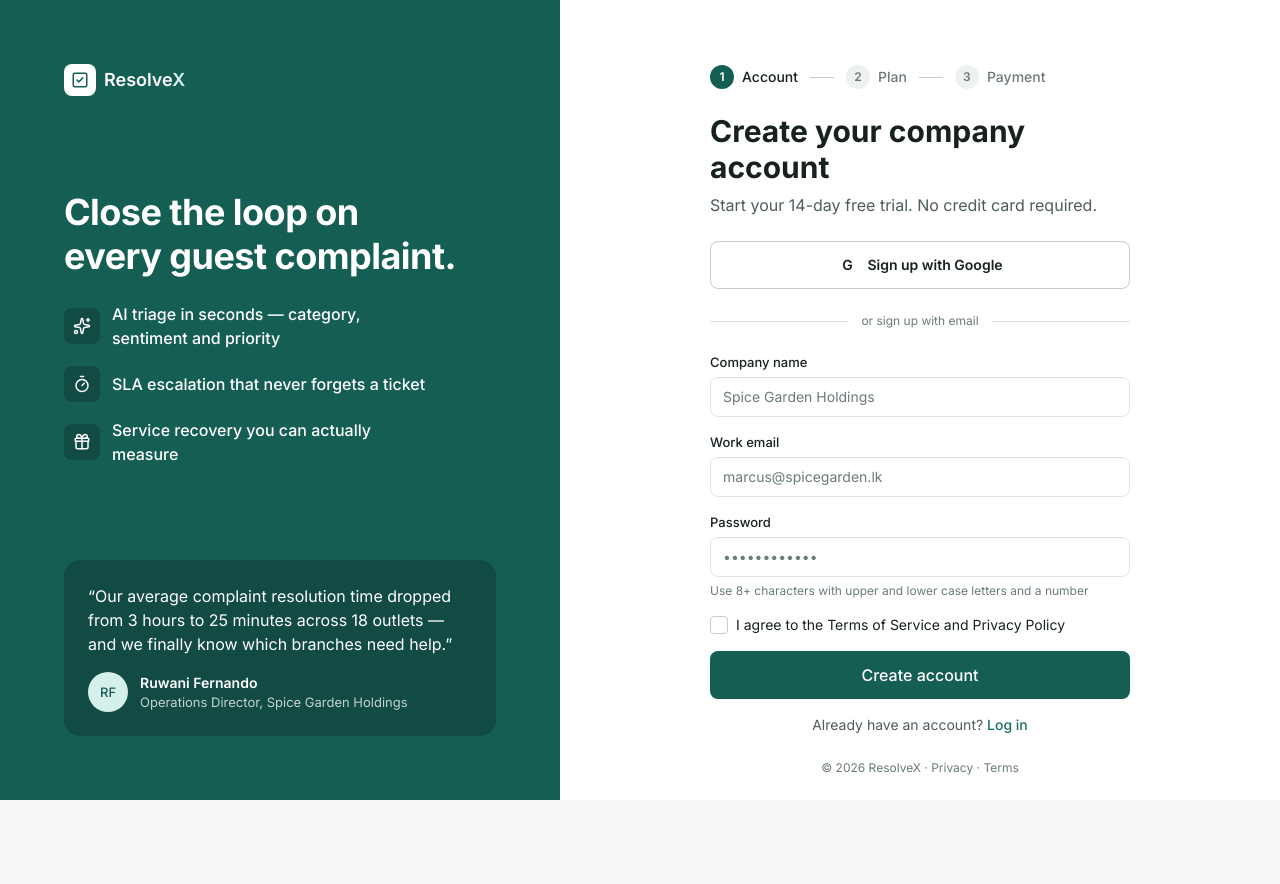
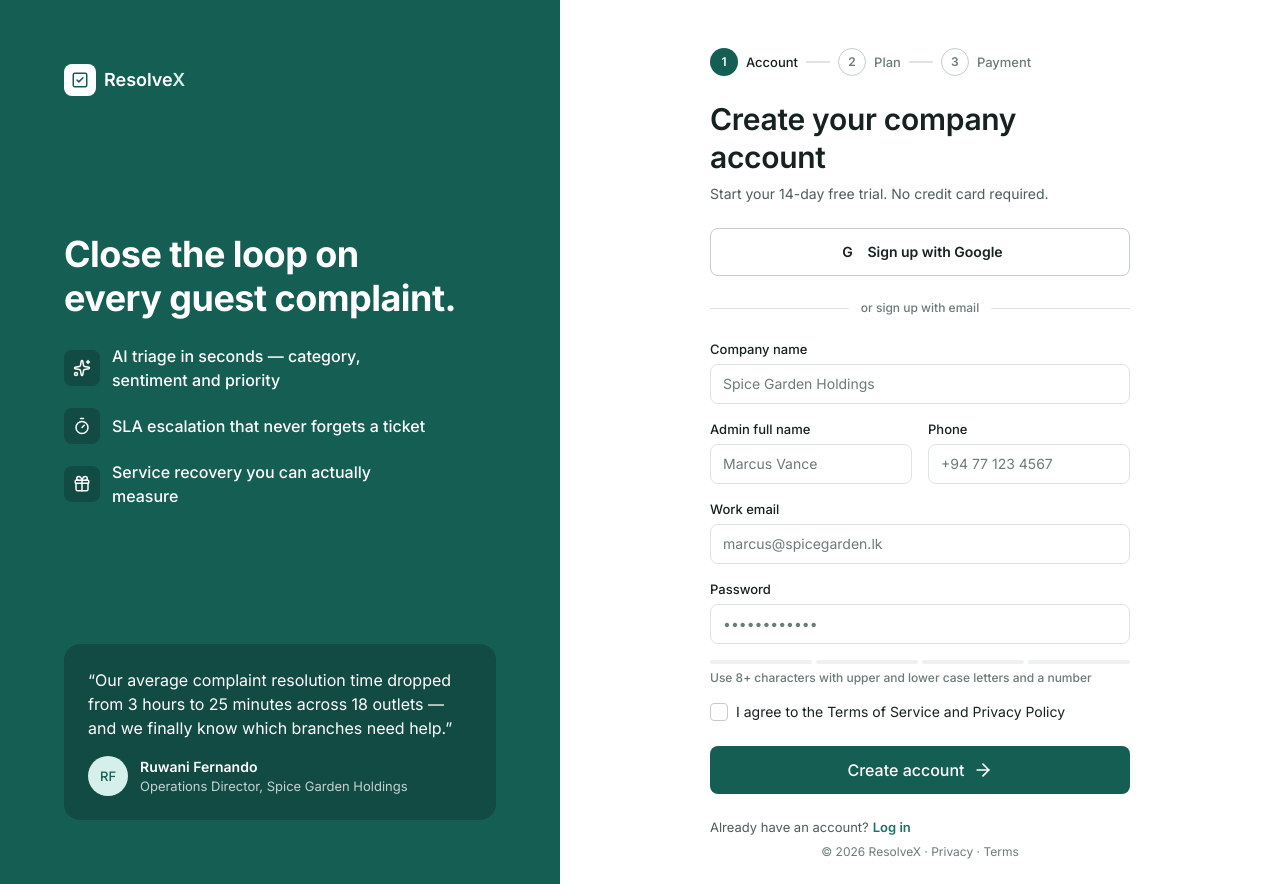
Before and after one commit to teshan200/ResolveX, a React (Vite) app in the folder frontend/admin-web/: page /register in a window 1280 px wide. Before the commit the page ends 800 px from the top, so only its background shows below. Built offline with nearby package versions, Linux system fonts and the light colour scheme.

Commit message:
Match Register and Verify Email pages to Figma

```diff
--- a/frontend/admin-web/src/components/ui/Stepper.tsx
+++ b/frontend/admin-web/src/components/ui/Stepper.tsx
@@ -1,3 +1,4 @@
+import { Check } from 'lucide-react'
 import { cn } from './cn'
 
 interface StepperProps {
@@ -15,27 +16,27 @@ export function Stepper({ steps, current }: StepperProps) {
 
         return (
           <li key={label} className="flex items-center gap-2">
+            <span className="flex items-center gap-2">
               <span
                 className={cn(
-                'flex size-6 items-center justify-center rounded-full text-xs font-semibold',
+                  'flex size-7 items-center justify-center rounded-full text-xs font-semibold',
                   done || active
                     ? 'bg-brand text-on-brand'
-                  : 'bg-muted text-content-tertiary',
+                    : 'border-[1.5px] border-line-strong bg-surface text-content-tertiary',
                 )}
               >
-              {done ? '✓' : number}
+                {done ? <Check size={14} /> : number}
               </span>
               <span
                 className={cn(
-                'text-sm font-medium',
-                active ? 'text-content' : 'text-content-tertiary',
+                  'text-[13px] leading-4.5 font-medium',
+                  done || active ? 'text-content' : 'text-content-tertiary',
                 )}
               >
                 {label}
               </span>
-            {number < steps.length && (
-              <span aria-hidden className="mx-1 h-px w-6 bg-line-strong" />
-            )}
+            </span>
+            {number < steps.length && <span aria-hidden className="h-0.5 w-6 bg-line" />}
           </li>
         )
       })}
--- /dev/null
+++ b/frontend/admin-web/src/features/registration/PasswordStrength.tsx
@@ -0,0 +1,47 @@
+import { cn } from '../../components/ui/cn'
+import type { PasswordStrength as Strength } from './schema'
+
+const levels: Record<Strength, { bars: number; bar: string; text: string; message: string }> = {
+  empty: {
+    bars: 0,
+    bar: '',
+    text: 'text-content-tertiary',
+    message: 'Use 8+ characters with upper and lower case letters and a number',
+  },
+  weak: {
+    bars: 1,
+    bar: 'bg-warning-solid',
+    text: 'text-warning-fg',
+    message: 'Use 8+ characters with upper and lower case letters and a number',
+  },
+  strong: {
+    bars: 3,
+    bar: 'bg-success-solid',
+    text: 'text-success-fg',
+    message: 'Strong password · add a symbol to make it excellent',
+  },
+  excellent: {
+    bars: 4,
+    bar: 'bg-success-solid',
+    text: 'text-success-fg',
+    message: 'Excellent password',
+  },
+}
+
+export function PasswordStrength({ strength }: { strength: Strength }) {
+  const level = levels[strength]
+
+  return (
+    <div className="flex flex-col gap-1.5">
+      <div className="flex gap-1">
+        {[0, 1, 2, 3].map((index) => (
+          <span
+            key={index}
+            className={cn('h-1 flex-1 rounded-[2px]', index < level.bars ? level.bar : 'bg-muted')}
+          />
+        ))}
+      </div>
+      <p className={cn('text-xs leading-4 font-medium', level.text)}>{level.message}</p>
+    </div>
+  )
+}
--- a/frontend/admin-web/src/features/registration/RegisterForm.tsx
+++ b/frontend/admin-web/src/features/registration/RegisterForm.tsx
@@ -1,18 +1,13 @@
+import { zodResolver } from '@hookform/resolvers/zod'
+import { ArrowRight } from 'lucide-react'
 import { useState } from 'react'
-import { zodResolver } from '@hookform/resolvers/zod'
 import { useForm, useWatch } from 'react-hook-form'
 import { Link, useNavigate } from 'react-router-dom'
 import { Button, Checkbox, Input } from '../../components/ui'
 import { registerTenant } from '../../services/registrationService'
+import { PasswordStrength } from './PasswordStrength'
 import { getPasswordStrength, registerSchema } from './schema'
 import type { RegisterFormValues } from './schema'
-
-const passwordHints = {
-  empty: 'Use 8+ characters with upper and lower case letters and a number',
-  weak: 'Use 8+ characters with upper and lower case letters and a number',
-  strong: 'Strong password · add a symbol to make it excellent',
-  excellent: 'Excellent password',
-}
 
 export function RegisterForm() {
   const navigate = useNavigate()
@@ -25,7 +20,14 @@ export function RegisterForm() {
     formState: { errors, isSubmitting },
   } = useForm<RegisterFormValues>({
     resolver: zodResolver(registerSchema),
-    defaultValues: { companyName: '', email: '', password: '', acceptTerms: false },
+    defaultValues: {
+      companyName: '',
+      adminName: '',
+      phone: '',
+      email: '',
+      password: '',
+      acceptTerms: false,
+    },
   })
 
   const strength = getPasswordStrength(useWatch({ control, name: 'password' }))
@@ -41,13 +43,29 @@ export function RegisterForm() {
   }
 
   return (
-    <form onSubmit={handleSubmit(onSubmit)} noValidate className="flex flex-col gap-4">
+    <form onSubmit={handleSubmit(onSubmit)} noValidate className="flex flex-col gap-6">
+      <div className="flex flex-col gap-4">
         <Input
           label="Company name"
           placeholder="Spice Garden Holdings"
           error={errors.companyName?.message}
           {...register('companyName')}
         />
+        <div className="grid grid-cols-2 gap-4">
+          <Input
+            label="Admin full name"
+            placeholder="Marcus Vance"
+            error={errors.adminName?.message}
+            {...register('adminName')}
+          />
+          <Input
+            label="Phone"
+            type="tel"
+            placeholder="+94 77 123 4567"
+            error={errors.phone?.message}
+            {...register('phone')}
+          />
+        </div>
         <Input
           label="Work email"
           type="email"
@@ -59,10 +77,10 @@ export function RegisterForm() {
           label="Password"
           type="password"
           placeholder="••••••••••••"
-        helper={passwordHints[strength]}
           error={errors.password?.message}
           {...register('password')}
         />
+        <PasswordStrength strength={strength} />
 
         <div className="flex flex-col gap-1.5">
           <Checkbox
@@ -73,6 +91,7 @@ export function RegisterForm() {
             <p className="text-xs text-danger-fg">{errors.acceptTerms.message}</p>
           )}
         </div>
+      </div>
 
       {serverError && (
         <p className="rounded-md border border-danger-border bg-danger-bg px-3 py-2 text-sm text-danger-fg">
@@ -80,13 +99,14 @@ export function RegisterForm() {
         </p>
       )}
 
-      <Button type="submit" size="lg" loading={isSubmitting}>
+      <Button type="submit" size="lg" className="w-full" loading={isSubmitting}>
         Create account
+        <ArrowRight size={20} />
       </Button>
 
-      <p className="text-center text-sm text-content-secondary">
-        Already have an account?{' '}
-        <Link to="/login" className="font-medium text-content-link hover:underline">
+      <p className="flex gap-1 text-[13px] leading-4.5 text-content-secondary">
+        Already have an account?
+        <Link to="/login" className="font-semibold text-content-link hover:underline">
           Log in
         </Link>
       </p>
--- a/frontend/admin-web/src/features/registration/schema.ts
+++ b/frontend/admin-web/src/features/registration/schema.ts
@@ -2,6 +2,11 @@ import { z } from 'zod'
 
 export const registerSchema = z.object({
   companyName: z.string().trim().min(2, 'Enter your company name'),
+  adminName: z.string().trim().min(2, 'Enter your full name'),
+  phone: z
+    .string()
+    .trim()
+    .regex(/^\+?[0-9 ]{9,15}$/, 'Enter a valid phone number, e.g. +94 77 123 4567'),
   email: z.string().trim().min(1, 'Enter your work email').email('Enter a valid email'),
   password: z
     .string()
--- a/frontend/admin-web/src/pages/RegisterPage.tsx
+++ b/frontend/admin-web/src/pages/RegisterPage.tsx
@@ -11,15 +11,17 @@ export function RegisterPage() {
       <Stepper steps={['Account', 'Plan', 'Payment']} current={1} />
 
       <div className="flex flex-col gap-2">
-        <h1 className="text-3xl font-bold">Create your company account</h1>
-        <p className="text-content-secondary">
+        <h1 className="text-3xl leading-9.5 font-semibold tracking-[-0.3px]">
+          Create your company account
+        </h1>
+        <p className="text-sm leading-5 text-content-secondary">
           Start your 14-day free trial. No credit card required.
         </p>
       </div>
 
       <GoogleButton label="Sign up with Google" onClick={() => navigate('/signup/google')} />
 
-      <div className="flex items-center gap-3 text-xs text-content-tertiary">
+      <div className="flex items-center gap-3 text-xs leading-4 font-medium text-content-tertiary">
         <span className="h-px flex-1 bg-line" />
         or sign up with email
         <span className="h-px flex-1 bg-line" />
--- a/frontend/admin-web/src/types/tenant.ts
+++ b/frontend/admin-web/src/types/tenant.ts
@@ -1,5 +1,7 @@
 export interface RegisterTenantRequest {
   companyName: string
+  adminName: string
+  phone: string
   email: string
   password: string
 }
```
Also changed, not shown: frontend/admin-web/src/pages/VerifyEmailPage.tsx (+66 -33 lines). Lines whose indentation alone changed are shown as unchanged.
